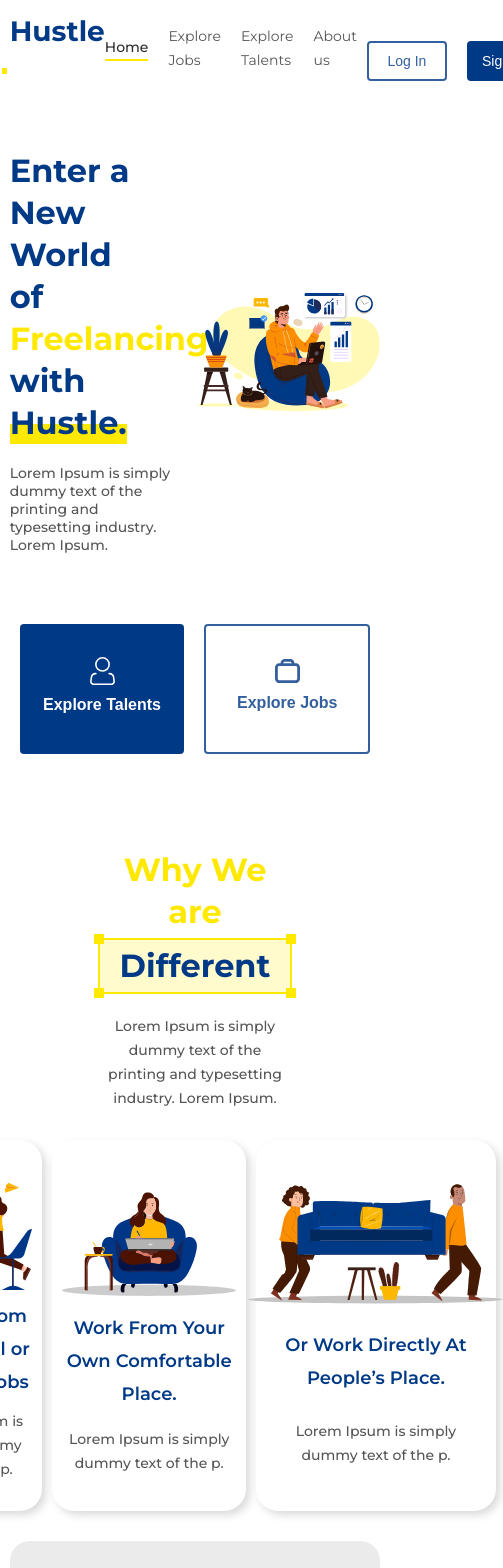
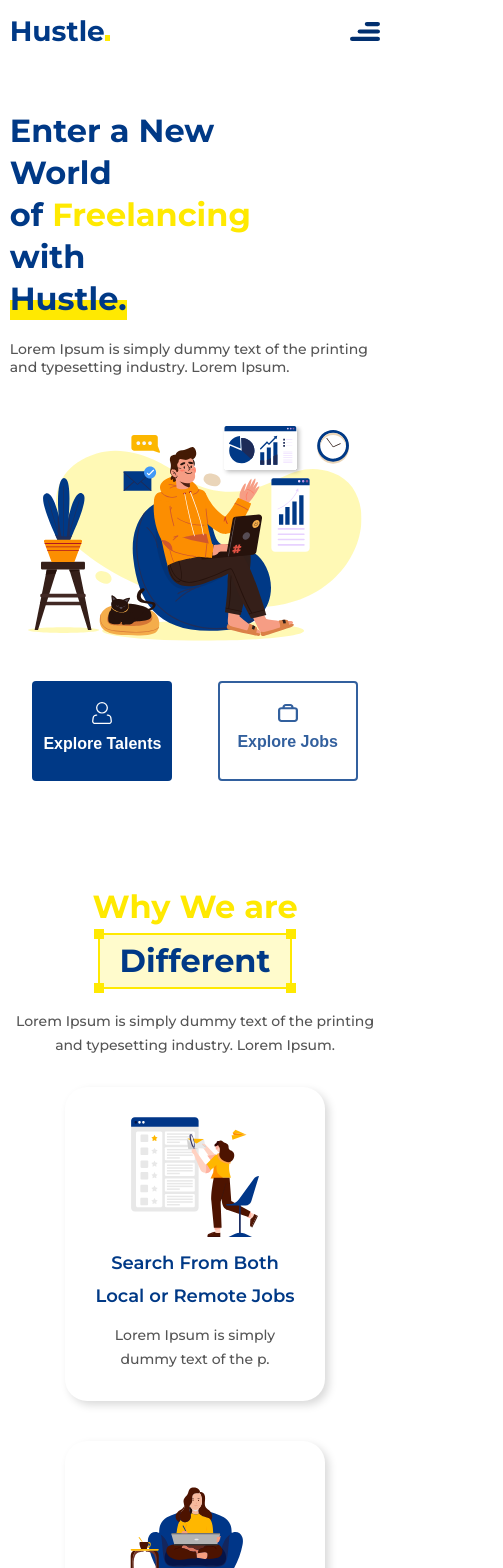
Before and after one commit to ayushagrahari0511/hustle, a React (Create React App) app: page / in a window 390 px wide. Shown: the top 1568 px of the page, 503 px wide, since content can reach past the window. Built offline with nearby package versions, Linux system fonts and the light colour scheme.

Commit message:
initial commit

```diff
--- a/src/components/Footer/Footer.module.css
+++ b/src/components/Footer/Footer.module.css
@@ -131,11 +131,34 @@
 /* Small devices (landscape phone, ) */
 
 @media (max-width: 767.98px) {
+    .wrapper {
+        grid-gap: .5rem;
+    }
 
+    .social_icons > a > img {
+        width: 2.5rem;
+        cursor: pointer;
+    }
+
+    .social_icons {
+        grid-gap: 1.5rem;
+    }
+
+    .links {
+        grid-gap: 2.5rem;
+    }
 }
 
 /* Small devices such as phone */
 
 @media (max-width: 575.98px) {
+    .social_icons {
+        grid-gap: 1.5rem;
+    }
 
+    .links {
+        display: flex;
+        flex-direction: column;
+        grid-gap: .5rem;
+    }
  }
--- a/src/components/Home/Feature/Feature.module.css
+++ b/src/components/Home/Feature/Feature.module.css
@@ -198,8 +198,37 @@
 
 /* Small devices (landscape phone, ) */
 
-@media (max-width: 767.98px) {}
+@media (max-width: 767.98px) {
+    .feature {
+        align-items: center;
+        grid-gap: 4rem;
+        flex-direction: column;
+    }
+
+    .bottomContainer {
+        display: flex;
+        flex-direction: column;
+        grid-gap: 3rem;
+    }
+
+    .desc {
+        width: 100%;
+    }
+
+    .img {
+        justify-content: center;
+    }
+}
 
 /* Small devices such as phone */
 
-@media (max-width: 575.98px) {}
+@media (max-width: 575.98px) {
+    .title {
+        margin-top: 5rem;
+        width: 100%;
+        display: flex;
+        flex-direction: column;
+        align-items: center;
+    }
+
+}
--- a/src/components/Home/Hero/Hero.module.css
+++ b/src/components/Home/Hero/Hero.module.css
@@ -1,7 +1,7 @@
 .hero {
     display: flex;
     flex-direction: column;
-    padding:3rem 0;
+    padding: 3rem 0;
     /* align-items: center; */
     /* justify-content: center; */
     width: 100%;
@@ -18,7 +18,7 @@
     width: 40%;
 }
 
-.hero1_left > h2 {
+.hero1_left>h2 {
     color: var(--primary_blue);
     margin-bottom: 3rem;
 }
@@ -46,7 +46,7 @@
     z-index: -1;
 }
 
-.hero1_left > h5 {
+.hero1_left>h5 {
     color: var(--text_mid);
     line-height: 3.2rem;
 }
@@ -58,34 +58,34 @@
     justify-content: flex-end;
 }
 
-.hero1_right > img {
+.hero1_right>img {
     width: 85%;
 }
 
 .hero2 {
     width: 100%;
     display: flex;
-    margin-top: 7rem ;
+    margin-top: 7rem;
     align-items: center;
     justify-content: space-around;
     flex-direction: row;
 }
 
-.hero2 > button {
+.hero2>button {
     cursor: pointer;
     width: 45rem;
     height: 20rem;
 }
 
-.hero2 > button > h3 {
+.hero2>button>h3 {
     font-size: 3rem;
 }
 
-.hero2 > button > img {
+.hero2>button>img {
     width: 6rem;
 }
 
-.dark > h3 {
+.dark>h3 {
     font-size: 3rem;
     color: #fff;
 }
@@ -101,25 +101,25 @@
         width: 45%;
     }
 
-    .hero1_left > h2 {
+    .hero1_left>h2 {
         margin-bottom: 2rem;
     }
 
-    .hero2 > button {
+    .hero2>button {
         cursor: pointer;
         width: 40rem;
         height: 18rem;
     }
 
-    .hero2 > button > h3 {
+    .hero2>button>h3 {
         font-size: 2.5rem;
     }
 
-    .hero2 > button > img {
+    .hero2>button>img {
         width: 5rem;
     }
 
-    .dark > h3 {
+    .dark>h3 {
         font-size: 2.5rem;
         color: #fff;
     }
@@ -128,24 +128,24 @@
 
 @media (max-width: 1199.98px) {
 
-    .hero1_left > h5 {
+    .hero1_left>h5 {
         line-height: 2.4rem;
     }
 
-    .hero1_right > img {
+    .hero1_right>img {
         width: 90%;
     }
 
-    .hero2 > button {
+    .hero2>button {
         width: 32rem;
         height: 16rem;
     }
 
-    .hero2 > button > h3 {
+    .hero2>button>h3 {
         font-size: 2rem;
     }
 
-    .hero2 > button > img {
+    .hero2>button>img {
         width: 4rem;
     }
 }
@@ -157,20 +157,20 @@
         margin-top: 2rem;
     }
 
-    .hero1_left > h5 {
+    .hero1_left>h5 {
         line-height: 1.8rem;
     }
 
-    .hero2 > button {
+    .hero2>button {
         width: 25rem;
         height: 13rem;
     }
 
-    .hero2 > button > h3 {
+    .hero2>button>h3 {
         font-size: 1.6rem;
     }
 
-    .hero2 > button > img {
+    .hero2>button>img {
         width: 2.5rem;
     }
 }
@@ -178,11 +178,62 @@
 /* Small devices (landscape phone, ) */
 
 @media (max-width: 767.98px) {
+    .hero {
+        padding: 0;
+    }
+
+    .hero1 {
+        margin-top: 1rem;
+    }
+
+    .hero2 {
+        margin-top: 4rem;
+    }
+
+    .hero2>button {
+        width: 22rem;
+        height: 11rem;
+    }
+
+    .hero2>button>img {
+        width: 2.2rem;
+    }
 
 }
 
 /* Small devices such as phone */
 
 @media (max-width: 575.98px) {
+    .hero1 {
+        display: flex;
+        flex-direction: column;
+        grid-gap: 5rem;
+        align-items: flex-start;
+    }
 
+    .hero1_left {
+        width: 100%;
     }
+
+    .hero1_left > h2 {
+        width: 85%;
+    }
+
+    .hero1_right {
+        width: 100%;
+        justify-content: center;
+    }
+
+    .hero1_right>img {
+        width: 90%;
+    }
+
+    .hero2>button {
+        width: 14rem;
+        height: 10rem;
+    }
+
+    .hero2>button>img {
+        width: 2rem;
+    }
+}
--- a/src/components/Navbar/Navbar.js
+++ b/src/components/Navbar/Navbar.js
@@ -12,8 +12,8 @@ const Navbar = () => {
 
   // State for styling Links
   useEffect(() => {
-      const param = location.pathname.split("/")
-      setLink_add(param[1])
+    const param = location.pathname.split("/")
+    setLink_add(param[1])
   }, [location.pathname]);
 
   return (
@@ -25,10 +25,11 @@ const Navbar = () => {
               Hustle <span></span>
             </h3>
           </div>
+          <img src="../menu.svg" className={styles.menu} alt="" />
           <div className={styles.links}>
             <li
-            className={link_add ==="" ? styles.active : ``}
-            onClick={() => setLink_add("home")}
+              className={link_add === "" ? styles.active : ``}
+              onClick={() => setLink_add("home")}
             >
               <Link to="/" >
                 <h6>
@@ -36,21 +37,21 @@ const Navbar = () => {
                 </h6>
               </Link>
             </li>
-            <li className={link_add ==="explore-jobs" ? styles.active : ``}>
+            <li className={link_add === "explore-jobs" ? styles.active : ``}>
               <Link to="/explore-jobs">
                 <h6>
                   Explore Jobs
                 </h6>
               </Link>
             </li>
-            <li className={link_add ==="explore-talents" ? styles.active : ``}>
+            <li className={link_add === "explore-talents" ? styles.active : ``}>
               <Link to="/explore-talents">
                 <h6>
                   Explore Talents
                 </h6>
               </Link>
             </li>
-            <li className={link_add ==="about-us" ? styles.active : ``}>
+            <li className={link_add === "about-us" ? styles.active : ``}>
               <Link to="/about-us">
                 <h6>
                   About us
--- a/src/components/Navbar/Navbar.module.css
+++ b/src/components/Navbar/Navbar.module.css
@@ -12,12 +12,12 @@
     align-items: center;
 }
 
-.logo > h3 {
+.logo>h3 {
     color: var(--primary_blue);
     position: relative;
 }
 
-.logo > h3 > span {
+.logo>h3>span {
     position: relative;
     left: -.8rem;
     display: inline-block;
@@ -26,7 +26,11 @@
     background-color: var(--primary_yellow);
 }
 
-.links{
+.menu {
+    display: none;
+}
+
+.links {
     width: 100%;
     display: flex;
     justify-content: center;
@@ -34,12 +38,12 @@
     align-items: center;
 }
 
-.links > li {
+.links>li {
     list-style-type: none;
     /* margin:0 2rem; */
 }
 
-.links > li > a {
+.links>li>a {
     text-decoration: none;
     color: var(--text_mid);
 }
@@ -49,7 +53,7 @@
     border-bottom: 2px solid var(--primary_yellow);
 }
 
-.active h6{
+.active h6 {
     font-weight: 500;
     color: var(--text_dark);
 }
@@ -64,7 +68,7 @@
 
 /*  */
 @media (max-width: 1400px) {
-    .links{
+    .links {
         grid-gap: 3.5rem;
     }
 }
@@ -96,10 +100,27 @@
 
 @media (max-width: 767.98px) {
 
+    .links {
+        display: none;
+    }
+
+    .buttons {
+        display: none;
+    }
+
+    .navbar {
+        grid-template-columns: 1fr 1fr;
+    }
+
+    .menu {
+        cursor: pointer;
+        display: block;
+        width: 3rem;
+        align-self: center;
+        justify-self: flex-end;
+    }
 }
 
 /* Small devices such as phone */
 
-@media (max-width: 575.98px) {
-
- }
+@media (max-width: 575.98px) {}
--- a/src/components/shared/FeatureCard/FeatureCard.module.css
+++ b/src/components/shared/FeatureCard/FeatureCard.module.css
@@ -87,7 +87,12 @@
 
 /* Small devices (landscape phone, ) */
 
-@media (max-width: 767.98px) {}
+@media (max-width: 767.98px) {
+    .container {
+        width: 26rem;
+        padding: 3rem 2rem;
+    }
+}
 
 /* Small devices such as phone */
 
```
Also changed, not shown: public/icon_cancel.svg (added), public/menu.svg (added). Lines whose indentation alone changed are shown as unchanged.
